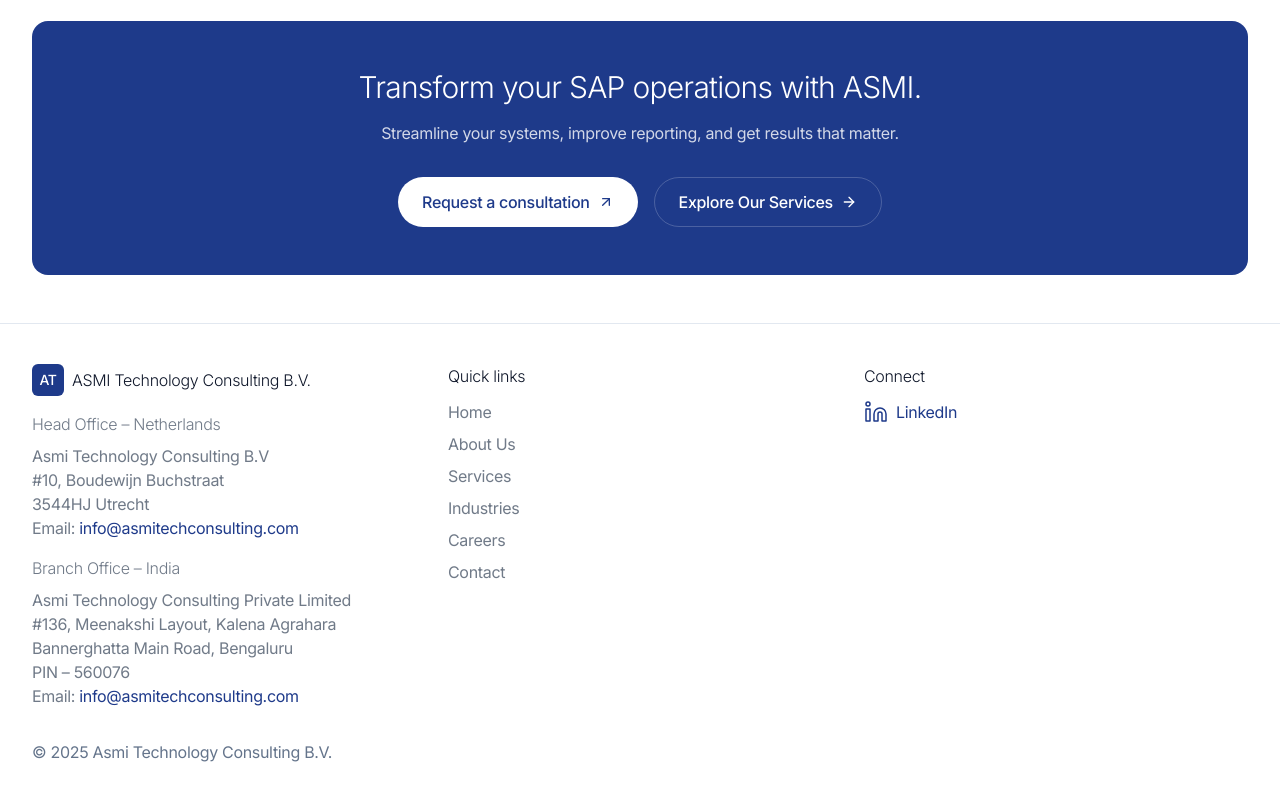
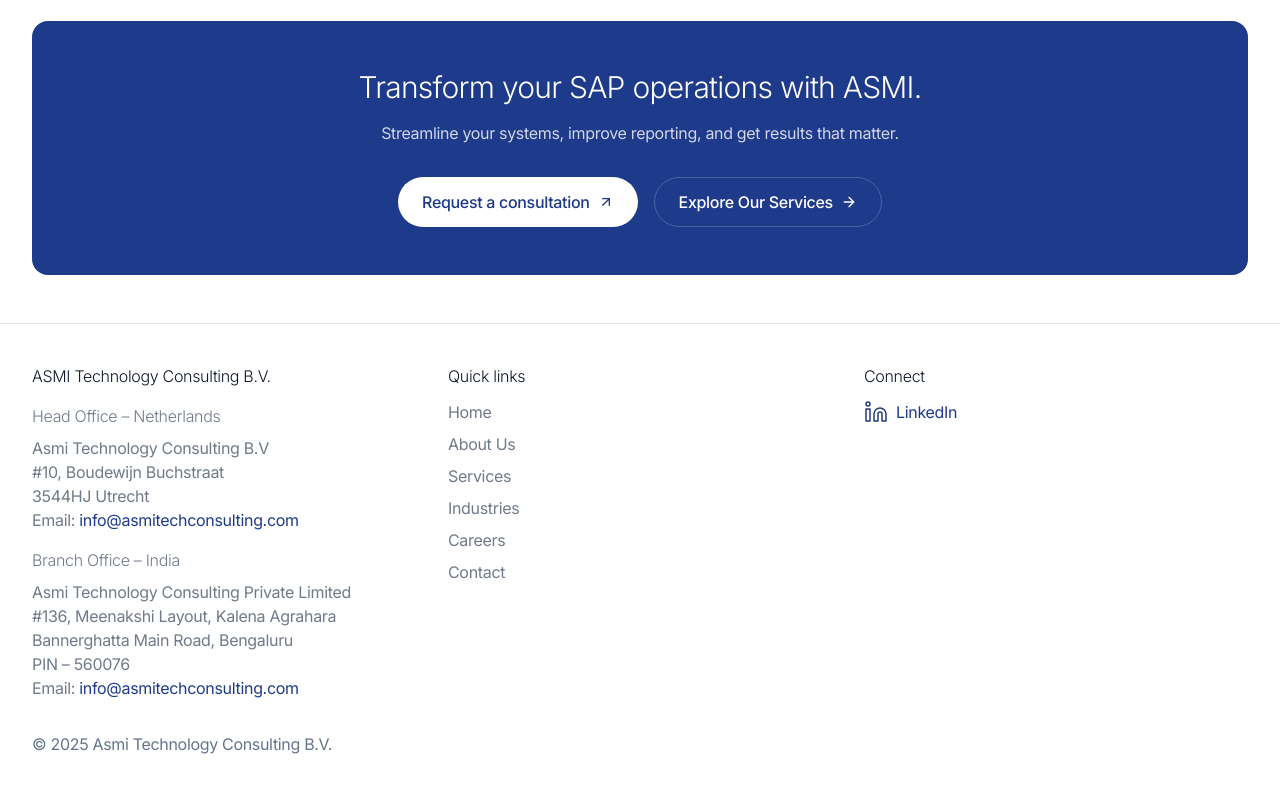
Before and after one commit to Galact07/AsmiTech, a React (Vite) app: page / in a window 1280 px wide. Shown: the part 5280-6080 px from the top of the page. Built offline with nearby package versions, Linux system fonts and the light colour scheme.

Commit message:
Remove AT logo from footer - keep only company name

```diff
--- a/src/components/Footer.jsx
+++ b/src/components/Footer.jsx
@@ -6,10 +6,7 @@
       <div className="max-w-7xl mx-auto px-5 md:px-8 py-10">
         <div className="grid grid-cols-1 md:grid-cols-3 gap-8">
           <div>
-            <div className="inline-flex items-center gap-2">
-              <span className="inline-flex h-8 w-8 items-center justify-center rounded-md bg-primary text-white text-sm font-medium tracking-tight">
-                AT
-              </span>
+            <div>
               <span className="text-base font-light">ASMI Technology Consulting B.V.</span>
             </div>
             <div className="mt-4 text-base text-slate-700/70">
```
